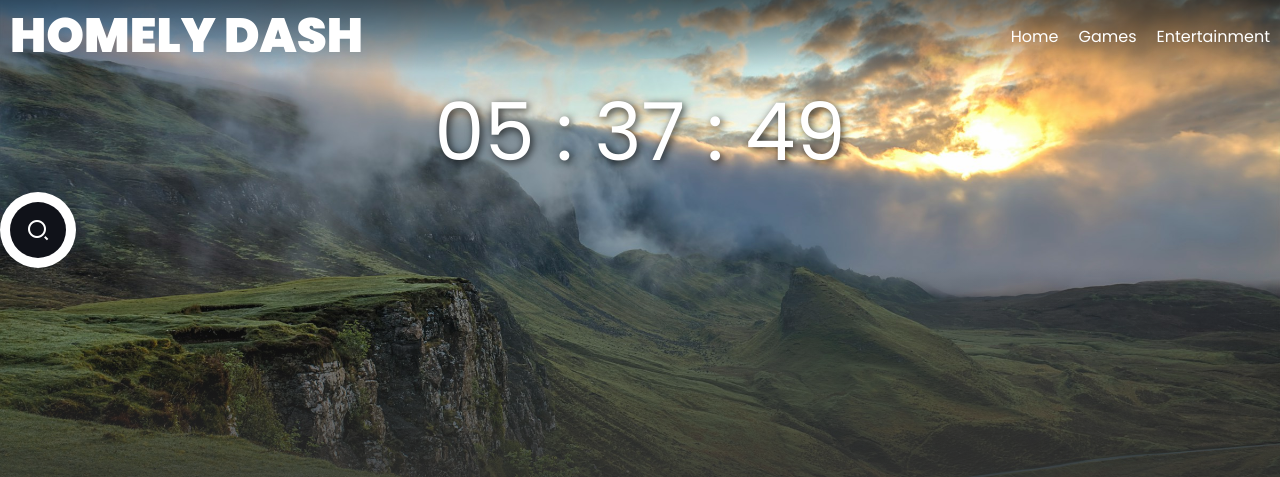
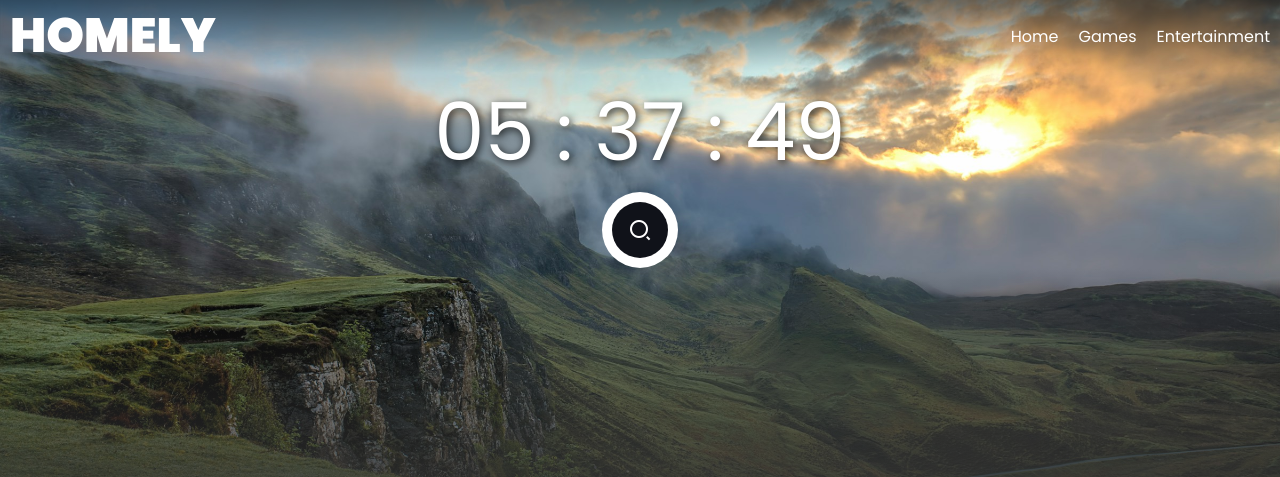
Before and after one commit to SarthkK/hackathon, a plain HTML site: page index.html in a window 1280 px wide. Shown: the top 477 px of the page. Drawn offline with nearby package versions, Linux system fonts and the light colour scheme.

Commit message:
modified search features

```diff
--- a/index.html
+++ b/index.html
@@ -1,5 +1,6 @@
 <!DOCTYPE html>
 <html lang="en">
+
 <head>
     <meta charset="UTF-8">
     <meta name="viewport" content="width=device-width, initial-scale=1.0">
@@ -9,12 +10,13 @@
 
     <title>HOMELY</title>
 </head>
+
 <body>
     <div class="background-section">
         <!-- Navigation bar at top -->
         <header>
             <div class="container-head flex">
-                <div class="logo"><a href="index.html">HOMELY DASH</a></div>
+                <div class="logo"><a href="index.html">HOMELY</a></div>
                 <nav>
                     <ul class="flex">
                         <li>Home</li>
@@ -29,8 +31,9 @@
 
         <section>
             <div class="container">
+
                 <p id="time"></p>
-              <div class="form">
+                <div class="form flex">
                     <form action="https://www.google.com/search" class="search" id="search-bar">
                         <input type="search" placeholder="Type something..." name="q" class="search__input">
 
@@ -51,17 +54,20 @@
             <ul class="display-tray flex">
                 <li>
                     <div class="content-box">
-                            <a href="Spotify-project--main/index.html"><img src="Images/spotify-logo.jpeg" alt="no display"></a>
+                        <a href="Spotify-project--main/index.html"><img src="Images/spotify-logo.jpeg"
+                                alt="no display"></a>
                     </div>
                 </li>
                 <li>
                     <div class="content-box">
-                            <a href="https://famous-taiyaki-5aa705.netlify.app"><img src="Images/to-do-list-apps.png" alt="no display"></a>
+                        <a href="https://famous-taiyaki-5aa705.netlify.app"><img src="Images/to-do-list-apps.png"
+                                alt="no display"></a>
                     </div>
                 </li>
                 <li>
                     <div class="content-box">
-                            <a href="https://macbethfps.itch.io/astrovangaurdweb?secret=AuGey6I4BpkdM18BLrFYQXHC9A"><img src="Images/game.png" alt="no display"></a>
+                        <a href="https://macbethfps.itch.io/astrovangaurdweb?secret=AuGey6I4BpkdM18BLrFYQXHC9A"><img
+                                src="Images/game.png" alt="no display"></a>
                     </div>
                 </li>
                 <li>
@@ -94,7 +100,8 @@
             <ul class="display-tray flex">
                 <li>
                     <div class="content-box">
-                            <a href="https://macbethfps.itch.io/astrovangaurdweb?secret=AuGey6I4BpkdM18BLrFYQXHC9A"><img src="Images/game.png" alt="no display"></a>
+                        <a href="https://macbethfps.itch.io/astrovangaurdweb?secret=AuGey6I4BpkdM18BLrFYQXHC9A"><img
+                                src="Images/game.png" alt="no display"></a>
                     </div>
                 </li>
                 <li>
@@ -137,7 +144,8 @@
             <ul class="display-tray flex">
                 <li>
                     <div class="content-box">
-                            <a href="Spotify-project--main/index.html"><img src="Images/spotify-logo.jpeg" alt="no display"></a>
+                        <a href="Spotify-project--main/index.html"><img src="Images/spotify-logo.jpeg"
+                                alt="no display"></a>
                     </div>
                 </li>
                 <li>
@@ -178,4 +186,5 @@
     <script src="script.js"></script>
     <script src="animated-search-bar-main/assets/js/main.js"></script>
 </body>
+
 </html>
--- a/style.css
+++ b/style.css
@@ -103,6 +103,6 @@ body {
     background-color: black;
 }
 
-.gcse-search {
-    max-width: 200px;
+.form {
+    justify-content: center;
 }
```
Lines whose indentation alone changed are shown as unchanged.
